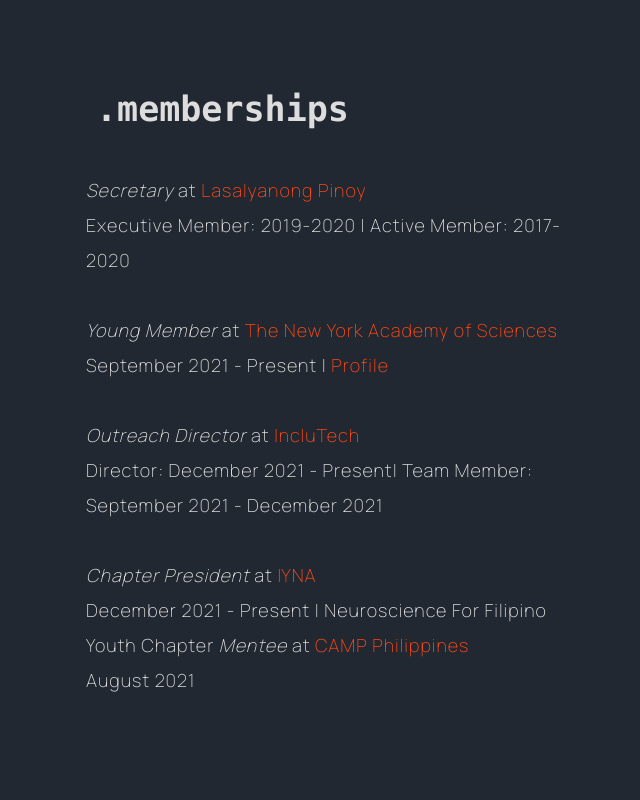
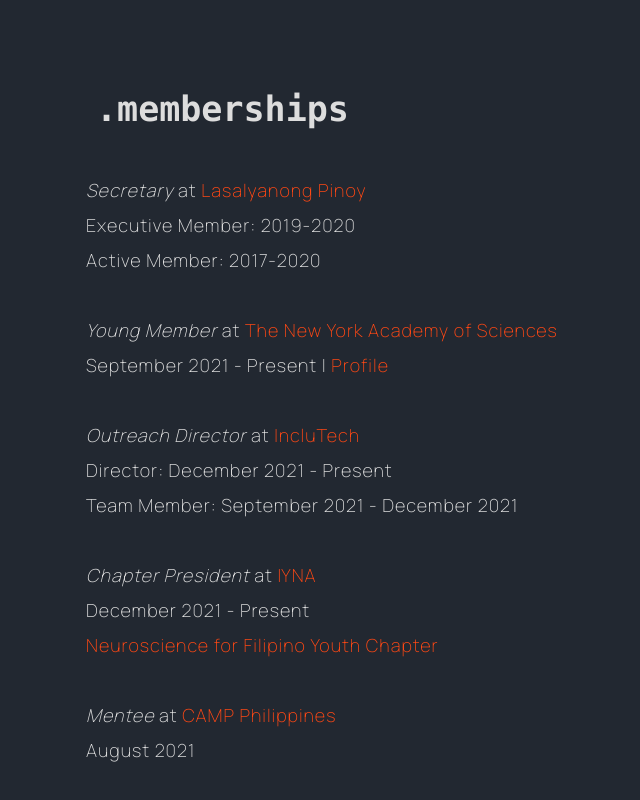
Before and after one commit to sydelle-mago/sydelle-mago.github.io, a plain HTML site: page index.html in a window 1280 px wide. Shown: the part 1824-2624 px from the top of the page, without its empty margins (72-712 px from the left). Drawn offline with Linux system fonts and the light colour scheme.

Commit message:
new position

```diff
--- a/index.html
+++ b/index.html
@@ -344,17 +344,21 @@
                     <h1 class="header">.memberships</h1>
                     <p class="normal-text">
                         <i>Secretary</i> at <a href="https://www.facebook.com/LasalyanongPinoy">Lasalyanong Pinoy</a> <br>
-                        Executive Member: 2019-2020 | Active Member: 2017-2020
+                        Executive Member: 2019-2020 <br>
+                        Active Member: 2017-2020
                         <br><br>
                         <i>Young Member</i> at <a href="https://www.nyas.org/">The New York Academy of Sciences</a> <br>
                         September 2021 - Present | <a href="https://joinlaunchpad.com/#/profile/13790">Profile</a>
                         <br><br>
                         <i>Outreach Director</i> at <a href="https://beacons.ai/inclutech.org/">IncluTech</a> <br>
-                        Director: December 2021 - Present| Team Member: September 2021 - December 2021
+                        Director: December 2021 - Present <br>
+                        Team Member: September 2021 - December 2021
                         <br><br>
                         <i>Chapter President</i> at <a href="https://youthneuro.org/">IYNA</a> <br>
-                        December 2021 - Present | Neuroscience For Filipino Youth Chapter
-                        <i>Mentee</i> at <a href="https://youthneuro.org/chapters/neuroscience-filipino-youth/">CAMP Philippines</a> <br>
+                        December 2021 - Present <br>
+                        <a href="https://youthneuro.org/chapters/neuroscience-filipino-youth/">Neuroscience for Filipino Youth Chapter</a>
+                        <br><br>
+                        <i>Mentee</i> at <a href="https://www.facebook.com/CAMPphilippines">CAMP Philippines</a> <br>
                         August 2021
                     </p>
                 </div>
```
